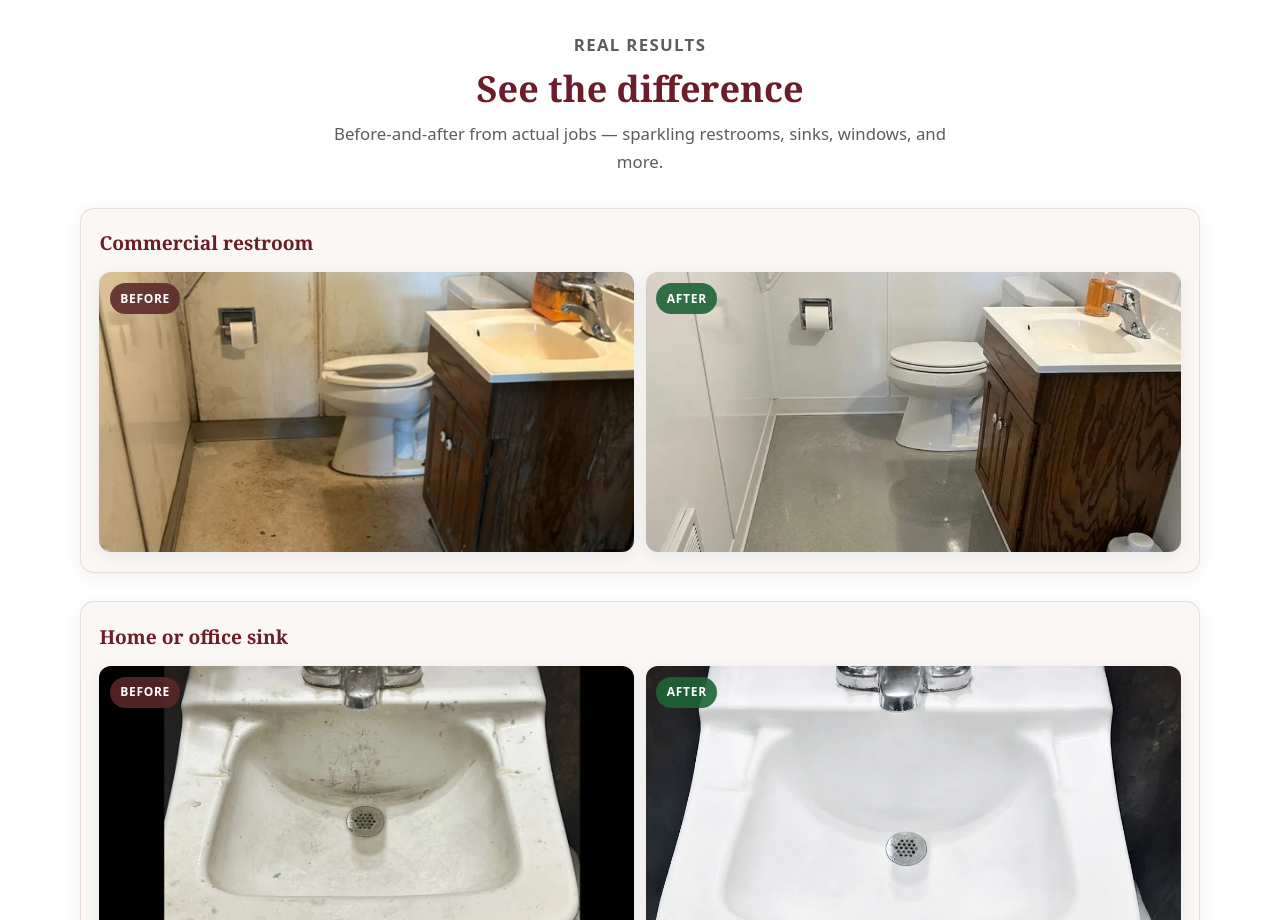
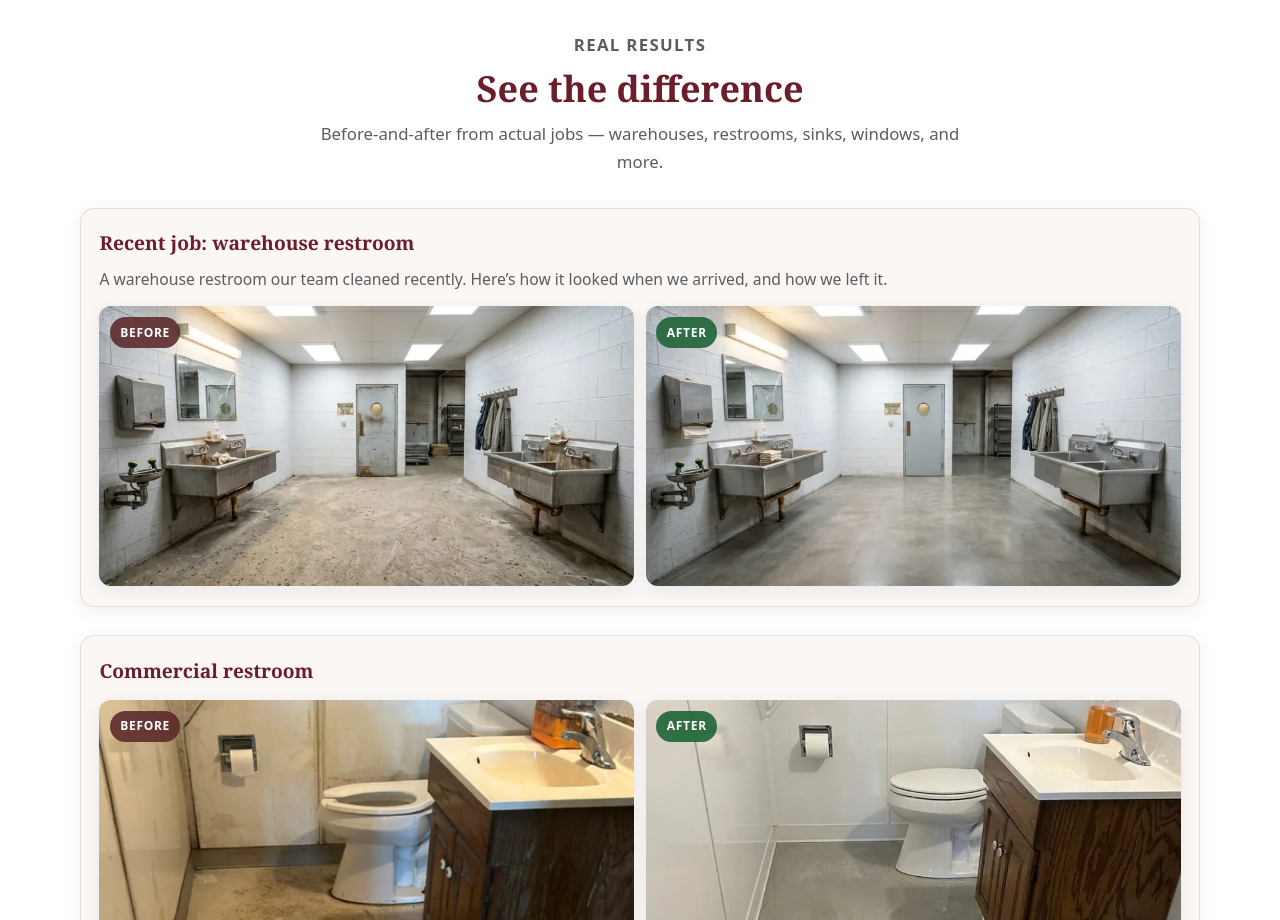
Before and after one commit to ndybiehl/rebekah-cleans-lane-county, a website: page public/index.html in a window 1280 px wide. Shown: the part 2560-3480 px from the top of the page. Drawn offline with nearby package versions, Linux system fonts and the light colour scheme.

Commit message:
Add warehouse restroom before/after to See the difference (#2)
New first card in #work: before/after photos of a warehouse restroom,
WebP + JPEG with 800w/1408w srcset, explicit dimensions, lazy-loaded,
metadata stripped. Adds .ba-note caption style.

```diff
--- a/public/css/styles.css
+++ b/public/css/styles.css
@@ -707,6 +707,12 @@ section {
   margin-bottom: 0.85rem;
 }
 
+.ba-note {
+  color: var(--muted);
+  margin: -0.35rem 0 0.85rem;
+  font-size: 0.98rem;
+}
+
 .ba-pair {
   display: grid;
   grid-template-columns: 1fr 1fr;
--- a/public/index.html
+++ b/public/index.html
@@ -445,10 +445,31 @@
         <div class="section-head center">
           <p class="section-kicker">Real results</p>
           <h2 id="gallery-title">See the difference</h2>
-          <p>Before-and-after from actual jobs — sparkling restrooms, sinks, windows, and more.</p>
+          <p>Before-and-after from actual jobs — warehouses, restrooms, sinks, windows, and more.</p>
         </div>
 
         <div class="ba-grid">
+          <article class="ba-card" id="work-warehouse">
+            <h3>Recent job: warehouse restroom</h3>
+            <p class="ba-note">A warehouse restroom our team cleaned recently. Here’s how it looked when we arrived, and how we left it.</p>
+            <div class="ba-pair">
+              <figure>
+                <picture>
+                  <source type="image/webp" srcset="images/warehouse-before-800.webp 800w, images/warehouse-before.webp 1408w" sizes="(max-width: 720px) 92vw, 620px">
+                  <img src="images/warehouse-before.jpg" srcset="images/warehouse-before-800.jpg 800w, images/warehouse-before.jpg 1408w" sizes="(max-width: 720px) 92vw, 620px" width="1408" height="768" alt="Warehouse restroom before cleaning: dust and grime across the concrete floor, stained steel wash sinks, and a scuffed, dirty door" loading="lazy" decoding="async">
+                </picture>
+                <figcaption><span class="ba-label before">Before</span></figcaption>
+              </figure>
+              <figure>
+                <picture>
+                  <source type="image/webp" srcset="images/warehouse-after-800.webp 800w, images/warehouse-after.webp 1408w" sizes="(max-width: 720px) 92vw, 620px">
+                  <img src="images/warehouse-after.jpg" srcset="images/warehouse-after-800.jpg 800w, images/warehouse-after.jpg 1408w" sizes="(max-width: 720px) 92vw, 620px" width="1408" height="768" alt="Same warehouse restroom after cleaning by Rebekah’s Cleaning Service: clean shining floor, polished steel sinks, and a wiped-down door" loading="lazy" decoding="async">
+                </picture>
+                <figcaption><span class="ba-label after">After</span></figcaption>
+              </figure>
+            </div>
+          </article>
+
           <article class="ba-card">
             <h3>Commercial restroom</h3>
             <div class="ba-pair">
```
Also changed, not shown: public/images/warehouse-after-800.jpg (added), public/images/warehouse-after-800.webp (added), public/images/warehouse-after.jpg (added), public/images/warehouse-after.webp (added), public/images/warehouse-before-800.jpg (added), public/images/warehouse-before-800.webp (added), public/images/warehouse-before.jpg (added), public/images/warehouse-before.webp (added).
